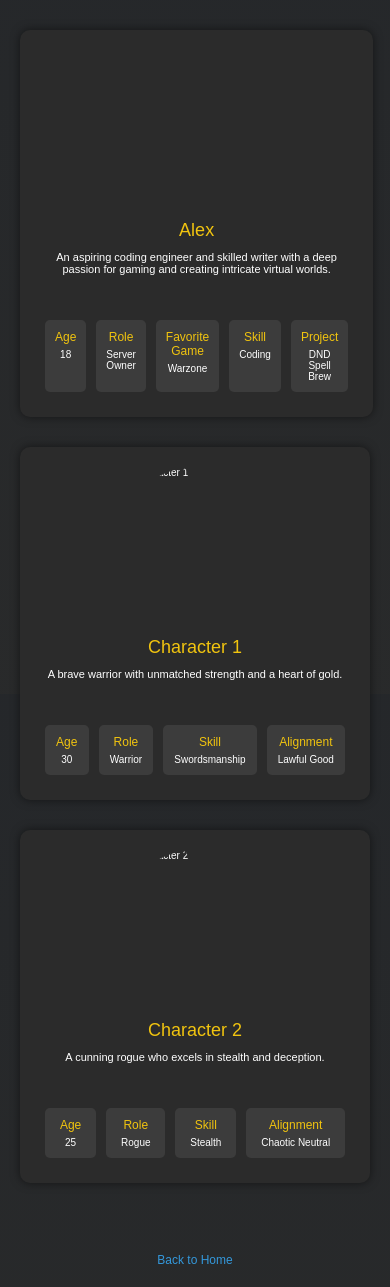
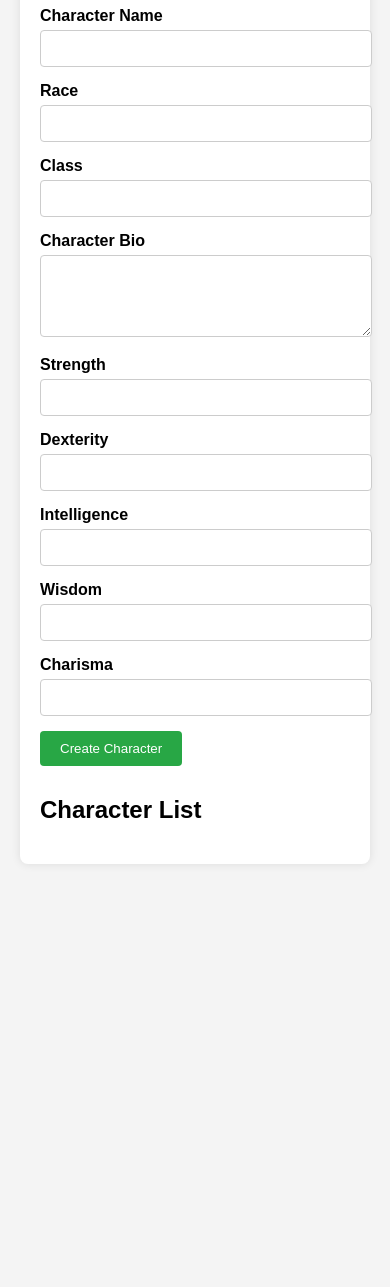
Before and after one commit to Thebullfighter9/dndspellbrew, a website: page public/characters.html in a window 390 px wide. Shown: the part 150-1437 px from the top of the page. After the commit the page ends 1034 px from the top, so only its background shows below. Drawn offline with Linux system fonts and the light colour scheme; files that its build step writes are made by us from their sources; a web font is replaced by a local one.

Commit message:
Update after

```diff
--- a/public/characters.html
+++ b/public/characters.html
@@ -1,265 +1,243 @@
 <!DOCTYPE html>
 <html lang="en">
-
 <head>
     <meta charset="UTF-8">
     <meta name="viewport" content="width=device-width, initial-scale=1.0">
-    <title>Characters - DND Spell Brew</title>
-    <link rel="stylesheet" href="styles.css">
+    <title>Character Creation</title>
     <style>
+        /* Basic styles for layout and form */
         body {
-            font-family: 'Arial', sans-serif;
-            background-color: #1e1e1e;
-            color: #ffffff;
+            font-family: Arial, sans-serif;
+            background-color: #f4f4f4;
             margin: 0;
-            padding: 0;
+            padding: 20px;
         }
 
         .container {
-            max-width: 1200px;
-            margin: auto;
+            max-width: 800px;
+            margin: 0 auto;
+            background: #fff;
             padding: 20px;
+            box-shadow: 0 0 10px rgba(0, 0, 0, 0.1);
+            border-radius: 8px;
         }
 
         h1 {
             text-align: center;
-            margin-bottom: 40px;
-            font-size: 2.5em;
+            color: #333;
         }
 
-        .search-bar {
-            text-align: center;
-            margin-bottom: 40px;
+        form {
+            margin-bottom: 30px;
         }
 
-        .search-bar input {
-            width: 80%;
-            padding: 10px;
-            font-size: 1.2em;
-            border-radius: 5px;
-            border: none;
-            background-color: #2b2b2b;
-            color: #fff;
+        label {
+            font-weight: bold;
+            display: block;
+            margin-bottom: 5px;
         }
 
-        .character-grid {
-            display: flex;
-            flex-wrap: wrap;
-            justify-content: space-between;
+        input, select, textarea {
+            width: 100%;
+            padding: 10px;
+            margin-bottom: 15px;
+            border: 1px solid #ccc;
+            border-radius: 4px;
         }
 
-        .character-card {
-            background-color: #2b2b2b;
-            border-radius: 10px;
-            margin-bottom: 30px;
-            padding: 20px;
-            box-shadow: 0 0 10px rgba(0, 0, 0, 0.5);
-            flex-basis: calc(33.333% - 20px);
-            box-sizing: border-box;
-            transition: transform 0.3s;
+        button {
+            background-color: #28a745;
+            color: white;
+            padding: 10px 20px;
+            border: none;
+            border-radius: 4px;
+            cursor: pointer;
+        }
+
+        button:hover {
+            background-color: #218838;
+        }
+
+        .character-list {
+            margin-top: 30px;
+        }
+
+        .character {
+            border-bottom: 1px solid #ccc;
+            padding: 10px 0;
+        }
+
+        .character h2 {
+            margin: 0;
+        }
+
+        .character p {
+            margin: 5px 0;
+        }
+
+        .review {
             display: flex;
-            flex-direction: column;
             align-items: center;
         }
 
-        .character-card:hover {
-            transform: scale(1.05);
+        .review .stars {
+            margin-left: 10px;
         }
 
-        .character-image {
-            width: 150px;
-            height: 150px;
-            border-radius: 50%;
-            overflow: hidden;
-            margin-bottom: 20px;
+        .stars {
+            display: flex;
+            justify-content: flex-start;
+            gap: 10px;
+            margin-bottom: 15px;
         }
 
-        .character-image img {
-            width: 100%;
-            height: 100%;
-            object-fit: cover;
+        .stars input {
+            display: none;
         }
 
-        .character-name {
-            font-size: 1.8em;
-            margin-bottom: 10px;
-            color: #f1c40f;
-            text-align: center;
+        .stars label {
+            font-size: 24px;
+            cursor: pointer;
+            color: #ddd;
         }
 
-        .character-description {
-            margin-bottom: 20px;
-            font-size: 1.1em;
-            text-align: center;
-            flex-grow: 1;
+        .stars input:checked ~ label {
+            color: gold;
         }
 
-        .character-stats {
-            width: 100%;
-            display: flex;
-            justify-content: space-around;
-            margin-top: 20px;
-        }
-
-        .character-stat {
-            background-color: #3c3c3c;
-            padding: 10px;
-            border-radius: 5px;
-            text-align: center;
-            flex-grow: 1;
-            margin: 5px;
-        }
-
-        .character-stat span {
-            display: block;
-            font-size: 1.2em;
-            margin-bottom: 5px;
-            color: #f1c40f;
-        }
-
-        .back-link {
-            display: block;
-            text-align: center;
-            margin-top: 40px;
-            font-size: 1.2em;
-            color: #3498db;
-            text-decoration: none;
-        }
-
-        .back-link:hover {
-            text-decoration: underline;
-        }
-
-        @media (max-width: 768px) {
-            .character-card {
-                flex-basis: calc(50% - 20px);
-            }
-        }
-
-        @media (max-width: 480px) {
-            .character-card {
-                flex-basis: 100%;
-            }
+        .stars label:hover,
+        .stars label:hover ~ label {
+            color: gold;
         }
     </style>
 </head>
+<body>
 
-<body>
     <div class="container">
-        <h1>Character Profiles</h1>
+        <h1>Create a New Character</h1>
+        <form id="characterForm">
+            <label for="name">Character Name</label>
+            <input type="text" id="name" name="name" required>
 
-        <!-- Search Bar -->
-        <div class="search-bar">
-            <input type="text" id="searchInput" onkeyup="searchCharacters()" placeholder="Search for characters...">
+            <label for="race">Race</label>
+            <input type="text" id="race" name="race" required>
+
+            <label for="class">Class</label>
+            <input type="text" id="class" name="class" required>
+
+            <label for="bio">Character Bio</label>
+            <textarea id="bio" name="bio" rows="4" required></textarea>
+
+            <label for="strength">Strength</label>
+            <input type="number" id="strength" name="strength" min="1" max="20" required>
+
+            <label for="dexterity">Dexterity</label>
+            <input type="number" id="dexterity" name="dexterity" min="1" max="20" required>
+
+            <label for="intelligence">Intelligence</label>
+            <input type="number" id="intelligence" name="intelligence" min="1" max="20" required>
+
+            <label for="wisdom">Wisdom</label>
+            <input type="number" id="wisdom" name="wisdom" min="1" max="20" required>
+
+            <label for="charisma">Charisma</label>
+            <input type="number" id="charisma" name="charisma" min="1" max="20" required>
+
+            <button type="submit">Create Character</button>
+        </form>
+
+        <div class="character-list" id="characterList">
+            <h2>Character List</h2>
+            <!-- Characters will be displayed here -->
         </div>
-
-        <!-- Character Grid -->
-        <div class="character-grid" id="characterGrid">
-            <!-- Character Card -->
-            <div class="character-card">
-                <div class="character-image">
-                    <img src="images/alex.jpg" alt="Alex">
-                </div>
-                <div class="character-name">Alex</div>
-                <div class="character-description">An aspiring coding engineer and skilled writer with a deep passion for gaming and creating intricate virtual worlds.</div>
-                <div class="character-stats">
-                    <div class="character-stat">
-                        <span>Age</span>
-                        18
-                    </div>
-                    <div class="character-stat">
-                        <span>Role</span>
-                        Server Owner
-                    </div>
-                    <div class="character-stat">
-                        <span>Favorite Game</span>
-                        Warzone
-                    </div>
-                    <div class="character-stat">
-                        <span>Skill</span>
-                        Coding
-                    </div>
-                    <div class="character-stat">
-                        <span>Project</span>
-                        DND Spell Brew
-                    </div>
-                </div>
-            </div>
-
-            <!-- Additional characters can be added in the same format -->
-            <div class="character-card">
-                <div class="character-image">
-                    <img src="images/character1.jpg" alt="Character 1">
-                </div>
-                <div class="character-name">Character 1</div>
-                <div class="character-description">A brave warrior with unmatched strength and a heart of gold.</div>
-                <div class="character-stats">
-                    <div class="character-stat">
-                        <span>Age</span>
-                        30
-                    </div>
-                    <div class="character-stat">
-                        <span>Role</span>
-                        Warrior
-                    </div>
-                    <div class="character-stat">
-                        <span>Skill</span>
-                        Swordsmanship
-                    </div>
-                    <div class="character-stat">
-                        <span>Alignment</span>
-                        Lawful Good
-                    </div>
-                </div>
-            </div>
-
-            <div class="character-card">
-                <div class="character-image">
-                    <img src="images/character2.jpg" alt="Character 2">
-                </div>
-                <div class="character-name">Character 2</div>
-                <div class="character-description">A cunning rogue who excels in stealth and deception.</div>
-                <div class="character-stats">
-                    <div class="character-stat">
-                        <span>Age</span>
-                        25
-                    </div>
-                    <div class="character-stat">
-                        <span>Role</span>
-                        Rogue
-                    </div>
-                    <div class="character-stat">
-                        <span>Skill</span>
-                        Stealth
-                    </div>
-                    <div class="character-stat">
-                        <span>Alignment</span>
-                        Chaotic Neutral
-                    </div>
-                </div>
-            </div>
-
-            <!-- More characters can be added as needed -->
-        </div>
-
-        <a class="back-link" href="index.html">Back to Home</a>
     </div>
 
     <script>
-        function searchCharacters() {
-            const input = document.getElementById('searchInput').value.toLowerCase();
-            const characterCards = document.getElementsByClassName('character-card');
+        // Handle form submission
+        document.getElementById('characterForm').addEventListener('submit', function(event) {
+            event.preventDefault();
 
-            Array.from(characterCards).forEach(card => {
-                const name = card.getElementsByClassName('character-name')[0].innerText.toLowerCase();
-                if (name.includes(input)) {
-                    card.style.display = '';
-                } else {
-                    card.style.display = 'none';
-                }
+            // Get form data
+            const formData = new FormData(this);
+            const character = {
+                name: formData.get('name'),
+                race: formData.get('race'),
+                class: formData.get('class'),
+                bio: formData.get('bio'),
+                strength: formData.get('strength'),
+                dexterity: formData.get('dexterity'),
+                intelligence: formData.get('intelligence'),
+                wisdom: formData.get('wisdom'),
+                charisma: formData.get('charisma'),
+                rating: 0 // Initial rating is 0
+            };
+
+            // Display the new character
+            displayCharacter(character);
+
+            // Reset form
+            this.reset();
+        });
+
+        // Function to display a character
+        function displayCharacter(character) {
+            const characterList = document.getElementById('characterList');
+            const characterDiv = document.createElement('div');
+            characterDiv.classList.add('character');
+
+            characterDiv.innerHTML = `
+                <h2>${character.name}</h2>
+                <p><strong>Race:</strong> ${character.race}</p>
+                <p><strong>Class:</strong> ${character.class}</p>
+                <p><strong>Bio:</strong> ${character.bio}</p>
+                <p><strong>Strength:</strong> ${character.strength}</p>
+                <p><strong>Dexterity:</strong> ${character.dexterity}</p>
+                <p><strong>Intelligence:</strong> ${character.intelligence}</p>
+                <p><strong>Wisdom:</strong> ${character.wisdom}</p>
+                <p><strong>Charisma:</strong> ${character.charisma}</p>
+                <div class="review">
+                    <strong>Rate this character:</strong>
+                    <div class="stars">
+                        <input type="radio" id="star5-${character.name}" name="rating-${character.name}" value="5">
+                        <label for="star5-${character.name}">★</label>
+                        <input type="radio" id="star4-${character.name}" name="rating-${character.name}" value="4">
+                        <label for="star4-${character.name}">★</label>
+                        <input type="radio" id="star3-${character.name}" name="rating-${character.name}" value="3">
+                        <label for="star3-${character.name}">★</label>
+                        <input type="radio" id="star2-${character.name}" name="rating-${character.name}" value="2">
+                        <label for="star2-${character.name}">★</label>
+                        <input type="radio" id="star1-${character.name}" name="rating-${character.name}" value="1">
+                        <label for="star1-${character.name}">★</label>
+                    </div>
+                </div>
+            `;
+
+            characterList.appendChild(characterDiv);
+
+            // Handle rating
+            const stars = characterDiv.querySelectorAll(`input[name="rating-${character.name}"]`);
+            stars.forEach(star => {
+                star.addEventListener('change', function() {
+                    character.rating = this.value;
+                    updateCharacterRating(character.name, character.rating);
+                });
             });
+        }
+
+        // Function to update character rating
+        function updateCharacterRating(characterName, rating) {
+            const characterDiv = document.querySelector(`.character h2:contains('${characterName}')`).parentElement;
+            characterDiv.querySelector('.review .stars').innerHTML = renderStars(rating);
+        }
+
+        // Function to render stars based on rating
+        function renderStars(rating) {
+            let stars = '';
+            for (let i = 1; i <= 5; i++) {
+                stars += i <= rating ? '★' : '☆';
+            }
+            return stars;
         }
     </script>
 </body>
-
 </html>
```
